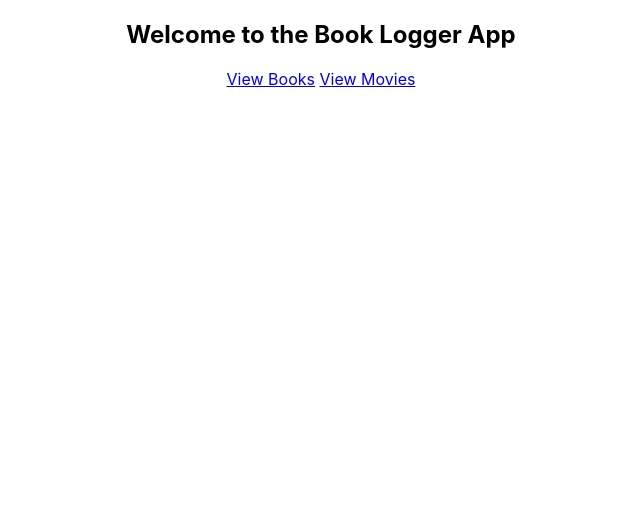
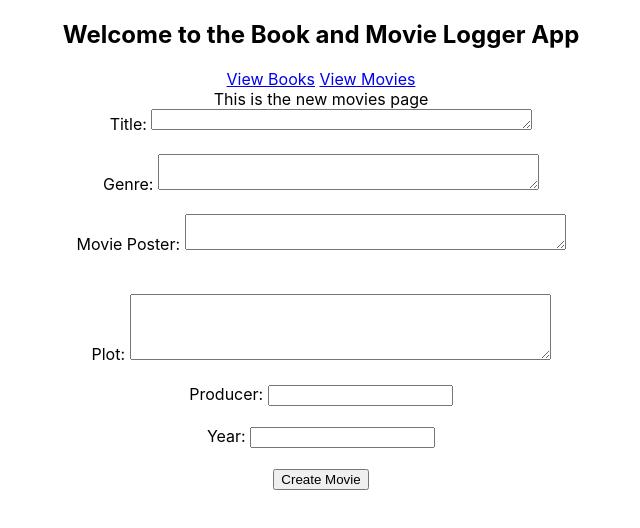
Before and after one commit to Patech-Patrice/book_crud_api, a React (Create React App) app in the folder crud_client/: page /movies/new in a window 1280 px wide. Shown: the top 528 px of the page, without its empty margins (319-959 px from the left). Built offline with nearby package versions, Linux system fonts and the light colour scheme.

Commit message:
added form to add new movie and save it to local storage

```diff
--- a/crud_client/src/App.js
+++ b/crud_client/src/App.js
@@ -6,6 +6,9 @@ import Home from './components/home/home.js';
 import UpdateBook from './components/update-book/update-book.js';
 import NewBook from './components/new-book/new-book.js';
 import Movies from './routes/movies/movies.component.js'
+import Movie from './routes/movie/movie.component.js'
+import NewMovie from './routes/new-movie/new-movie.component.js';
+import { useState } from 'react';
 
 
 
@@ -29,11 +32,12 @@ import Movies from './routes/movies/movies.component.js'
 const App = () => {
 
 
+
   return (
     <div className="App">
-      <h2>Welcome to the Book Logger App</h2>
+      <h2>Welcome to the Book and Movie Logger App</h2>
       <Link to="/books">View Books</Link> <Link to="movies">View Movies</Link>
-      {/* <Movies /> */}
+      {/* <Movies movies={movies} /> */}
 
 
 
@@ -44,6 +48,8 @@ const App = () => {
                 <Route path='/books/update/:id' element={<UpdateBook />} />
                 <Route path="/books" element={<Books />} />
                 <Route path="movies" element={<Movies />} />
+                 <Route path="movies/:id" element={<Movie />} />
+                 <Route path='/movies/new' element={<NewMovie/>} />
                 <Route path="/books/:id" element={<Book />} />
                 <Route path="/books/:id" element={<Navigate to='/books' />} />
             </Routes>
--- a/crud_client/src/index.js
+++ b/crud_client/src/index.js
@@ -10,7 +10,7 @@ const root = ReactDOM.createRoot(document.getElementById('root'));
 root.render(
   <BrowserRouter>
   <React.StrictMode>
-    <MoviesProvider>
+    <MoviesProvider >
     <App />
     </MoviesProvider>
   </React.StrictMode>
--- /dev/null
+++ b/crud_client/src/routes/movie/movie.component.js
@@ -0,0 +1,38 @@
+
+import { useContext, useState } from 'react'
+import { Routes, Route, Link, Navigate } from 'react-router-dom';
+
+import { MoviesContext } from '/Users/patricedrayton/book_crud_api/crud_client/src/context/movies.context.js';
+
+
+
+
+const Movie = (props) => {
+
+    const { movies } = useContext(MoviesContext);
+    console.log(movies);
+    const [movie, setMovie] = useState("");
+    const [producer, setProducer] = ("");
+    const [title, setTitle] = useState("");
+    const [plot, setPlot] = useState("");
+    const [genre, setGenre] = useState("");
+
+    const [posterURL, setPosterURL] = useState(null);
+    const [author, setAuthor] = useState('');
+
+
+
+    return (
+		<div className='container-fluid movie-app' key={movie.id} >
+
+
+          This is the page for a single movie
+
+
+
+		</div>
+            );
+    }
+
+
+          export default Movie;
--- a/crud_client/src/routes/movies/movies.component.js
+++ b/crud_client/src/routes/movies/movies.component.js
@@ -1,27 +1,47 @@
-import MOVIE_DATA from '../../movie-data.json';
-import { useContext } from 'react'
+
+import { useContext, useState } from 'react'
+import { Routes, Route, Link, Navigate } from 'react-router-dom';
 
 import { MoviesContext } from '/Users/patricedrayton/book_crud_api/crud_client/src/context/movies.context.js';
 
 
 
 
-const Movies = () => {
+const Movies = (props) => {
 
     const { movies } = useContext(MoviesContext);
+
+
+
+
     return (
-      <div>
-        {movies.map(({id, title, poster_url, plot, genre, producer, year}) => (
-            <div key={id}>
-                <h1>{title}</h1>
-                <img  style={{height: '300px', width: '200px'}} src={poster_url}></img>
-                <p >  {plot} </p>
-                <p >  {genre} </p>
-                <p > Producer: {producer} </p>
-                <p >  {year} </p>
+		<div className='container-fluid movie-app'>
+
+	    <Link className="card-title"  to={`/movies/new`}> Add New Movie  </Link> <br/><br/>
+
+    {movies.map((movie, index) => (
+				<div className='row'>
+                      <Link className="card-title" href={movie.title} to={`/movies/${movie.id}`}>{movie.title}  </Link>
+
+
+{/*
+                    <p>{movie.title}</p> */}
+
+                    <p className="text-muted">{movie.plot}</p>
+                     <p className="text-muted">{movie.producer}</p>
+                    <p className="text-muted">{movie.genre}</p>
+                    <p className="text-muted">{movie.year}</p>
+
+                    <img  style={{height: '300px', width: '200px'}} src={movie.poster_url}></img>
+
 				</div>
 			))}
+
+
+
+
 		</div>
+
             );
          }
 
--- /dev/null
+++ b/crud_client/src/routes/new-movie/new-movie.component.js
@@ -0,0 +1,92 @@
+import React, {useState, useEffect } from 'react';
+import {  useNavigate, Link } from 'react-router-dom';
+
+const NewMovie = () => {
+    const [movieInput, setMovieInput] = useState({
+        movie: {
+          title: '',
+          plot: '',
+          genre:'',
+          poster_url:'',
+          producer: '',
+          year: ''
+        }
+      });
+
+      const navigate = useNavigate();
+
+      useEffect(() => {
+        localStorage.setItem('movieInput', JSON.stringify(movieInput));
+      }, [movieInput]);
+
+      useEffect(() => {
+        const movieInput = JSON.parse(localStorage.getItem('movie input'));
+        if (movieInput) {
+         setMovieInput(movieInput);
+        }
+      }, []);
+
+      const handleSubmit = (event) => {
+          event.preventDefault();
+
+          alert('Movie Created');
+           setMovieInput(movieInput);
+          navigate('/movies');
+
+      }
+
+
+
+  const handleChange = event => {
+    // console.log(event.target.name);
+       event.preventDefault();
+         setMovieInput(prevState => {
+           return {
+             movie: {
+               ...prevState.movie,
+               [event.target.name]: event.target.value,
+             }
+       };
+     });
+   };
+
+
+
+
+  return (
+    <div>
+      This is the new movies  page
+      <form onSubmit={handleSubmit} >
+Title: <textarea type='text' rows="1" cols="45" name="title" value={movieInput.title} onChange={handleChange} />
+<br />
+<br />
+
+
+    Genre: <textarea rows="2" cols="45" name="genre"  value={movieInput.genre} onChange={handleChange}/>
+
+<br />
+<br />
+Movie Poster: <textarea rows="2" cols="45" name="poster_url"  value={movieInput.poster_url} onChange={handleChange}/>
+<br />
+<br />
+
+
+<br />
+Plot: <textarea name="plot" rows="4" cols="50" value={movieInput.plot} onChange={handleChange} />
+<br />
+<br />
+Producer: <input name="producer"value={movieInput.producer} onChange={handleChange} />
+<br />
+<br />
+Year: <input name="year" value={movieInput.year} onChange={handleChange}/>
+< br/>
+<br/>
+
+<button onClick={handleSubmit} type="submit">Create Movie</button>
+</form>
+
+      </div>
+  );
+}
+
+export default NewMovie;
```
Also changed, not shown: crud_client/src/routes/movies/movies.styles.scss (added, +24 -0 lines). Lines whose indentation alone changed are shown as unchanged.
